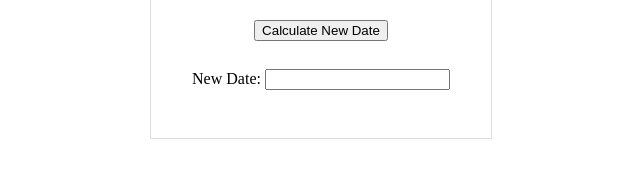
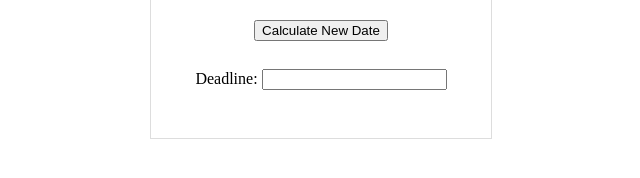
Before and after one commit to joeneuman/date, a plain HTML site: page index.html in a window 1280 px wide. Shown: the part 324-502 px from the top of the page, 319-959 px from the left. Drawn offline with Linux system fonts and the light colour scheme.

Commit message:
Update index.html deadline

```diff
--- a/index.html
+++ b/index.html
@@ -24,7 +24,7 @@
 
             <button onclick="calculateNewDate()">Calculate New Date</button><br><br>
 
-            <label for="newDate">New Date:</label>
+            <label for="newDate">Deadline:</label>
             <input type="text" id="newDate" name="newDate" readonly><br><br>
         </div>
 
```
